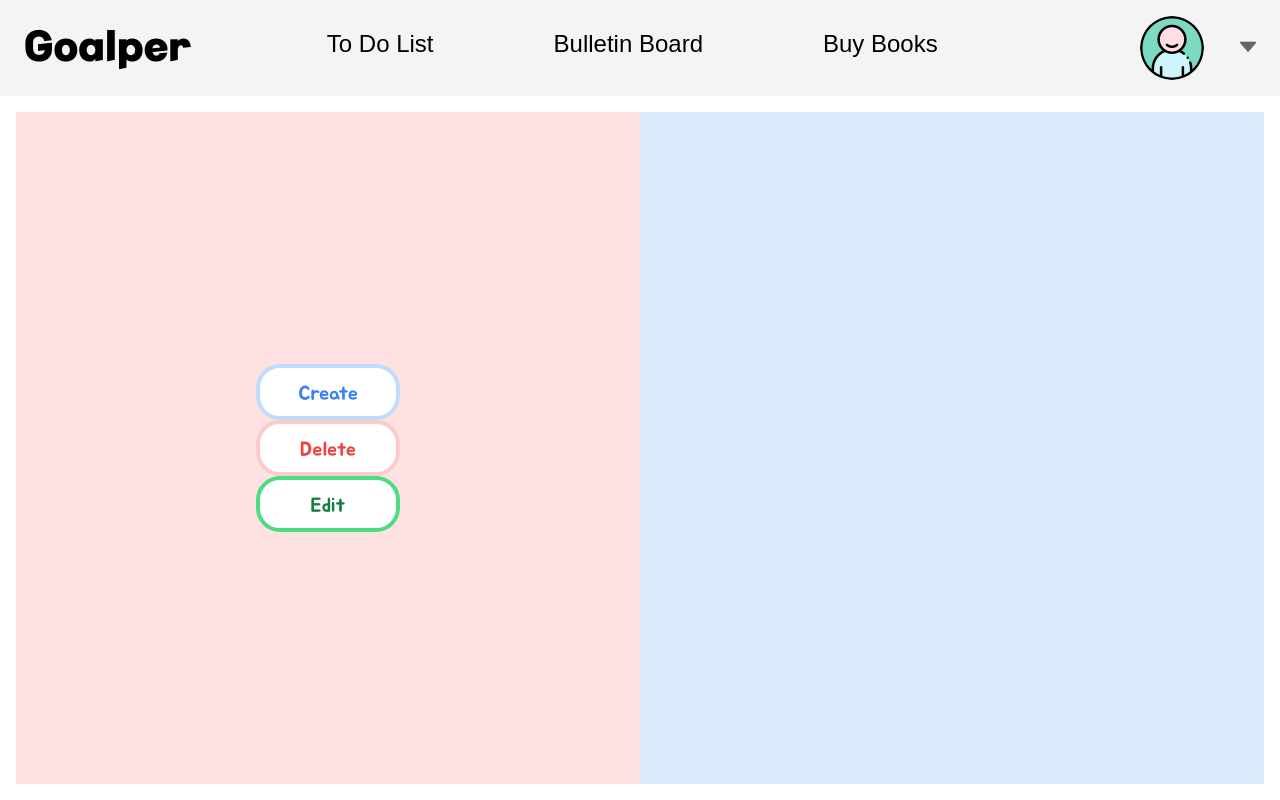
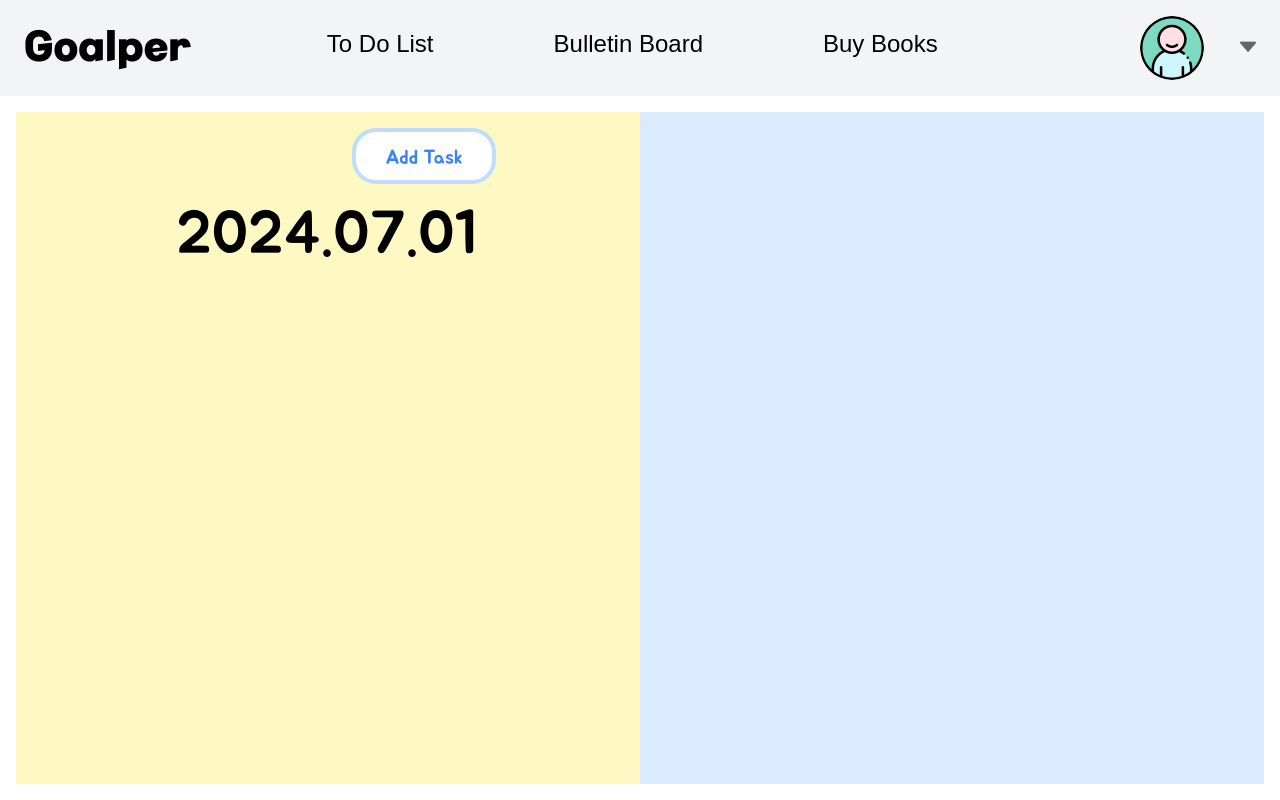
Before and after one commit to jinoo0306/MiniProject-Goalper-Team-801, a React (Vite) app in the folder Frontend/: page /todolist in a window 1280 px wide. Built offline with nearby package versions, Linux system fonts and the light colour scheme; a web font is replaced by a local one.

Commit message:
design : 날짜 이동 버튼 이미지 추가

```diff
--- a/Frontend/src/pages/ToDoListPage.tsx
+++ b/Frontend/src/pages/ToDoListPage.tsx
@@ -7,10 +7,11 @@ function ToDoListPage() {
     <div className="flex flex-col w-screen h-screen">
       <NavigationBar />
       <div className="flex flex-row justify-center items-center h-screen w-screen p-4">
-        <div className="flex flex-col h-full w-1/2 justify-center items-center p-16 bg-red-100">
-          <CRUDButton colorCode={0} placeHolder="Create" />
-          <CRUDButton colorCode={1} placeHolder="Delete" />
-          <CRUDButton colorCode={2} placeHolder="Edit" />
+        <div className="flex flex-col h-full w-1/2 items-center p-4 bg-yellow-100">
+          <div className="flex pr-32 w-full justify-end">
+            <CRUDButton colorCode={0} placeHolder="Add Task" />
+          </div>
+          <div className="mt-4 text-6xl font-bmjua">2024.07.01</div>
         </div>
 
         <div className="flex flex-col h-full w-1/2 bg-blue-100"></div>
```
Also changed, not shown: Frontend/src/assets/images/ToDoListPage/DateMove.png (added).
